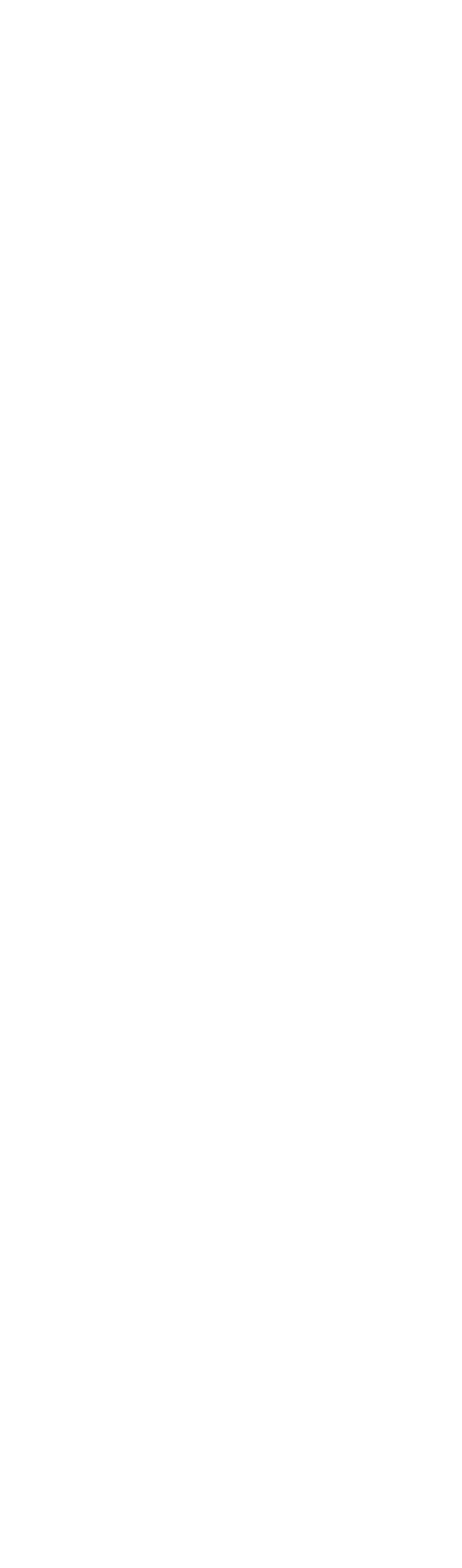
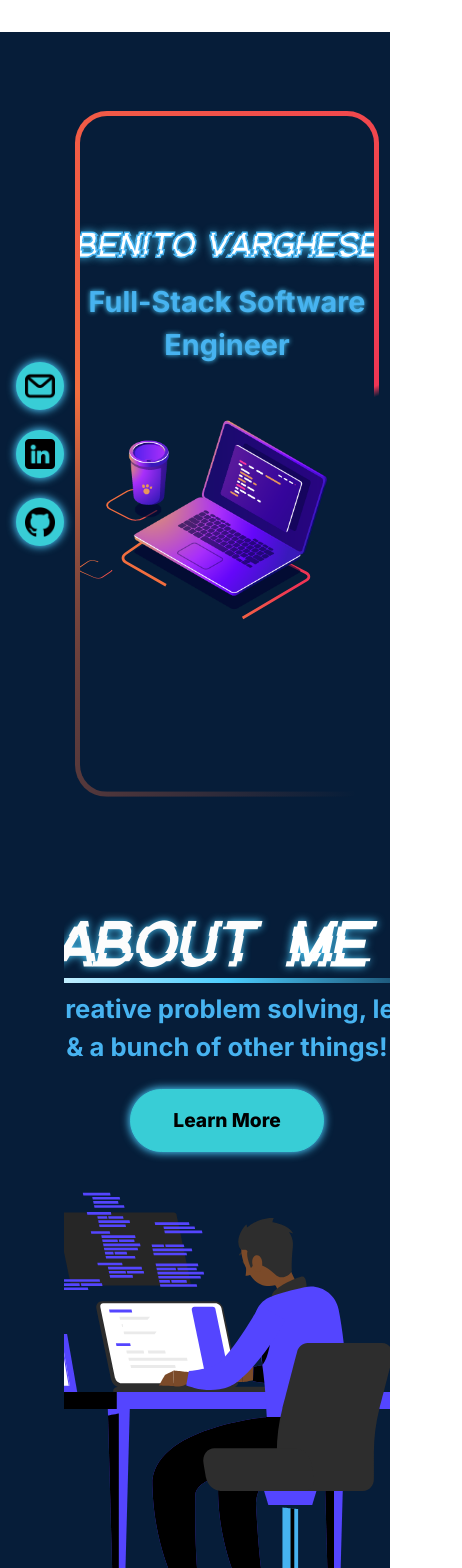
Before and after one commit to benj3110/Profile, a React (Vite) app in the folder Client/: page / in a window 390 px wide. Shown: the top 1568 px of the page, 462 px wide, since content can reach past the window. Before the commit the page ends 844 px from the top, so only its background shows below. Built offline with nearby package versions, Linux system fonts and the light colour scheme.

Commit message:
welcome page partly responsive

```diff
--- a/Client/src/components/contacts/Contacts.module.scss
+++ b/Client/src/components/contacts/Contacts.module.scss
@@ -91,8 +91,8 @@
 	}
 }
 
-@media (max-width: 1050px) {
+@media (max-width: 900px) {
 	.SectionContainer {
-		margin-top: 20svh;
+		// margin-top: 20svh;
 	}
 }
--- a/Client/src/components/navbar/Navbar.module.scss
+++ b/Client/src/components/navbar/Navbar.module.scss
@@ -14,7 +14,19 @@
 	z-index: 1;
 	top: 0;
 }
-
+.NavbarMobile{
+	display: flex;
+	flex-direction: column;
+	justify-content: center;
+	align-items: flex-start;
+	min-width: fit-content;
+	padding-left: 1rem;
+	height: 100svh;
+	background-color: Colours.$basebg;
+	position: sticky;
+	z-index: 1;
+	top: 0;
+}
 .LinksContainer {
 	width: 100%;
 	list-style: none;
@@ -131,34 +143,3 @@
 		}
 	}
 }
-// .LinkBar {
-// 	width: 40px;
-// 	height: 3px;
-// 	// background-color: Colours.$tropicalSea;
-// 	top: 50%;
-// 	margin-top: auto;
-// 	margin-bottom: auto;
-// }
-// .LinkBarCV {
-// 	width: 40px;
-// 	height: 3px;
-// 	// background-color: Colours.$solidBlue;
-// 	top: 50%;
-// 	margin-top: auto;
-// 	margin-bottom: auto;
-// 	transition: 0.1s cubic-bezier(0.5, 0.25, 0, 1);
-// }
-// .LinkContainer:has(.Cv:hover) .LinkBarCV {
-// 	background-color: #f26e3f;
-// }
-// .LinkContainer:has(.Cv:not(:hover)) .LinkBarCV {
-// 	transition: 0.1s cubic-bezier(0.5, 0.25, 0, 1);
-// 	transition-delay: 0.4s;
-// }
-// .LinkContainer:has(.Links:hover) .LinkBar {
-// 	background-color: Colours.$tropicalSea;
-// }
-// .LinkContainer:has(.Links:not(:hover)) .LinkBar {
-// 	transition: 0.1s cubic-bezier(0.5, 0.25, 0, 1);
-// 	transition-delay: 0.4s;
-// }
--- a/Client/src/components/navbar/Navbar.tsx
+++ b/Client/src/components/navbar/Navbar.tsx
@@ -3,18 +3,17 @@ import styles from "./Navbar.module.scss"
 import { Events, Link, scroller } from "react-scroll";
 import Contacts from "../contacts/Contacts";
 import { useEffect, useRef } from "react";
+import useScreenWidthSize from "../../hooks/useScreenSize";
 
 const Navbar: React.FC = () => {
     const openCV = () => {
         const pdfUrl = "/BenitoVargheseCV.pdf";
         window.open(pdfUrl, "_blank");
     }
-
     const isScrollingRef = useRef(false);
     Events.scrollEvent.register('begin', () => {
         isScrollingRef.current = true
     });
-
     Events.scrollEvent.register('end', () => {
         setTimeout(() => {
             isScrollingRef.current = false;
@@ -118,9 +117,11 @@ const Navbar: React.FC = () => {
             window.removeEventListener("touchend", handleTouchEnd);
         };
     }, []);
+    const screenWidthSize = useScreenWidthSize()
 
     return (
-        <nav className={styles.Navbar}>
+        <>
+            {!(screenWidthSize == "small") ? <nav className={styles.Navbar}>
                 <ul className={styles.LinksContainer}>
                     <div className={styles.LinkContainer} >
                         <Link
@@ -166,7 +167,56 @@ const Navbar: React.FC = () => {
                     </div>
                 </ul>
                 <Contacts />
-        </nav>);
+            </nav> :
+                <nav className={styles.NavbarMobile}>
+                    {/* <ul className={styles.LinksContainer}>
+                        <div className={styles.LinkContainer} >
+                            <Link
+                                activeClass={styles.active}
+                                spy={true}
+                                smooth={'easeInOutCubic'}
+                                to="welcomeScreen"
+                                className={styles.Links}>
+                                Home
+                            </Link>
+                        </div>
+                        <div className={styles.LinkContainer} >
+                            <Link
+                                activeClass={styles.active}
+                                spy={true}
+                                smooth={'easeInOutCubic'}
+                                to="profile"
+                                className={styles.Links}>
+                                About
+                            </Link>
+                        </div>
+                        <div className={styles.LinkContainer} >
+                            <Link
+                                activeClass={styles.active}
+                                spy={true}
+                                smooth={'easeInOutCubic'}
+                                to="contacts"
+                                className={styles.Links}>
+                                Contacts
+                            </Link>
+                        </div>
+                        <div className={styles.LinkContainer} >
+                            <div className={styles.Links}>
+                                <Link
+                                    activeClass={styles.active}
+                                    spy={true}
+                                    smooth={'easeInOutCubic'}
+                                    to="welcomeScreen" className={styles.Cv}
+                                    onClick={openCV}>
+                                    CV
+                                </Link>
+                            </div>
+                        </div>
+                    </ul> */}
+                    <Contacts />
+                </nav>}
+        </>
+    );
 }
 
 export default Navbar
--- /dev/null
+++ b/Client/src/hooks/useScreenSize.ts
@@ -0,0 +1,27 @@
+import { useState, useEffect } from 'react';
+
+const useScreenWidthSize = () => {
+
+    const getScreenSize = (width:number) => {
+        if (width <= 900) return "small";
+        if (width <= 1600) return "medium";
+        return "large";
+    };
+    const [screenWidthSize, setScreenSize] = useState(getScreenSize(window.innerWidth));
+
+    useEffect(() => {
+        const handleResize = () => {
+            setScreenSize(getScreenSize(window.innerWidth));
+        };
+
+        window.addEventListener('resize', handleResize);
+
+        return () => {
+            window.removeEventListener('resize', handleResize);
+        };
+    }, []);
+
+    return screenWidthSize;
+};
+
+export default useScreenWidthSize;
--- a/Client/src/index.css
+++ b/Client/src/index.css
@@ -80,7 +80,7 @@ button:focus-visible {
 }
 
 @media (max-width: 900px) {
-	body{
+	/* body{
 		display: none;
-	}
+	} */
 }
--- a/Client/src/pages/aboutIntro/AboutMe.module.scss
+++ b/Client/src/pages/aboutIntro/AboutMe.module.scss
@@ -121,6 +121,15 @@ background-image: linear-gradient(
 	}
 	.LearnButton{
 		margin-left: 0;
+	}
+}
+@media(max-width: 900px){
+	.Title{
+		font-size: 4rem;
+	}
+	.AboutMeTagline{
+		width: 100%;
+		height: fit-content;
 	}
 }
 
--- a/Client/src/pages/contactsPage/ContactsPage.tsx
+++ b/Client/src/pages/contactsPage/ContactsPage.tsx
@@ -2,6 +2,7 @@ import { useEffect, useState } from "react";
 import styles from "./ContactsPage.module.scss"
 import useInView from "../../hooks/useInView";
 import { useSpring, animated } from '@react-spring/web'
+import useScreenWidthSize from "../../hooks/useScreenSize";
 const ContactsPage = () => {
     //todo make contacts reactive
     const [isCopied, setIsCopied] = useState('Copy Email')
@@ -17,12 +18,11 @@ const ContactsPage = () => {
     }))
     const windowWidth = window.innerWidth
     const windowHeight = window.innerHeight
+    const screenWidthSize = useScreenWidthSize()
     useEffect(() => {
         const windowWidthPercent = windowWidth / 100
-
-        const smallScreen = windowWidth <= 1600
         const shortScreen = windowHeight <= 800
-        if (inView && !smallScreen) {
+        if (inView && screenWidthSize == "large") {
             emailApi.start({
                 from: {
                     x: 0,
@@ -63,7 +63,7 @@ const ContactsPage = () => {
                 },
             })
             return
-        } else if (inView && smallScreen) {
+        } else if (inView && !(screenWidthSize == "large")) {
             emailApi.start({
                 from: {
                     y: 0,
--- a/Client/src/pages/home/HomePage.module.scss
+++ b/Client/src/pages/home/HomePage.module.scss
@@ -19,3 +19,9 @@
 	flex-direction: column;
 	align-items: flex-end;
 }
+
+@media (max-width: 900px) {
+	.PageContent {
+		width: calc(100% - 64px);
+	}
+}
--- a/Client/src/pages/welcome/WelcomeScreen.module.scss
+++ b/Client/src/pages/welcome/WelcomeScreen.module.scss
@@ -144,6 +144,7 @@
 		font-size: Text.$textMD;
 	}
 }
+
 @media (max-height: 900px) {
 	.Titlewrapper h1.Title  {
 		font-size: Text.$textXL;
@@ -152,3 +153,18 @@
 		font-size: Text.$textMD;
 	}
 }
+@media (max-width: 900px) {
+	.WelcomeScreenBox {
+		width: calc(100% - 2rem);
+	}
+	.Titlewrapper h1.Title  {
+		font-size: Text.$textMD;
+	}
+	.Job{
+		font-size: Text.$textSM;
+	}
+	.Animation {
+		width: 400px;
+		height: 300px;
+	}
+}
```
Also changed, not shown: 1 other file (tests, documents, lock files or other folders). Lines whose indentation alone changed are shown as unchanged.
